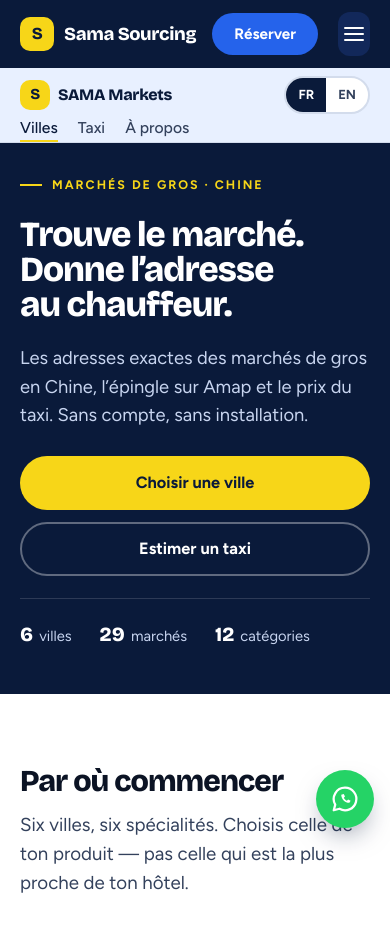
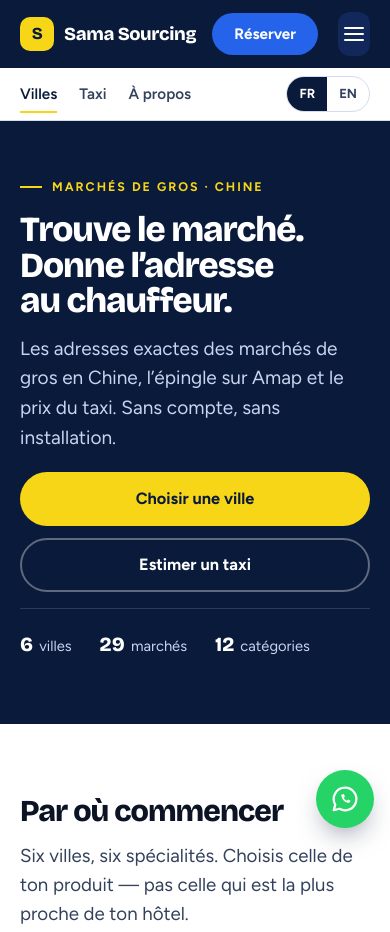
Before and after one commit to Banelsems/sama-site, a plain HTML site: page marches.html in a window 390 px wide. Shown: the top 932 px of the page. Drawn offline with Linux system fonts and the light colour scheme.

Commit message:
Marchés : une seule page, un seul site (sous-barre claire, hero au rythme du site)
- La barre de marque de l'app (logo, nom, Villes/Taxi/À propos, FR/EN) est
  remplacée par une sous-barre .mkt-bar aux couleurs du site, sans logo :
  la page n'affiche plus qu'une marque.
- Hero aligné sur les .page-hero du site (56/64, 88/96 dès 960 px).
- « Villes » reste allumé (aria-current) dans une ville, une catégorie, une
  fiche ou les favoris ; reliquat de règles mortes supprimé.
- Mobile : le bouton WhatsApp remonte de 96 px quand la fiche affiche sa
  barre d'action collée, pour ne plus masquer « Open in Amap ».
- marches.css v7, js/marches.js v3, sw.js sama-2026-11-21b ; CORRECTIONS §7.7.

```diff
--- a/assets/css/marches.css
+++ b/assets/css/marches.css
@@ -288,36 +288,16 @@
 .mkt-app .lang-switch button[aria-pressed="true"] { background: var(--paper); color: var(--night);}
 
 /* =====================================================================
-   Adaptation au site Sama Sourcing
-   La barre de l'app devient une sous-barre claire, sous la navigation du
-   site : elle sert à passer de « Villes » à « Taxi » et à changer de langue.
+   Intégration au site (21 novembre 2026)
+   L'app n'a plus de barre de marque : le site garde la sienne, et une
+   sous-barre claire porte ses trois liens et la langue. Le hero reprend
+   le rythme exact des .page-hero du site (56/64 px, 88/96 px au large).
    ===================================================================== */
-.mkt-app .site-header {
-  position: static; z-index: auto;
-  background: var(--sky); color: var(--ink);
-  border-bottom: 1px solid var(--line);
-}
-.mkt-app .header-inner { min-height: 56px; }
-.mkt-app .nav a { color: var(--ink-2); }
-.mkt-app .nav a:hover, .mkt-app .nav a[aria-current="page"] { color: var(--night); }
-.mkt-app .brand { color: var(--night); font-size: 1rem; }
-.mkt-app .brand-mark { width: 30px; height: 30px; font-size: .95rem; }
-.mkt-app .lang-switch { border-color: var(--line); background: var(--paper); }
-.mkt-app .lang-switch button { color: var(--ink-2); }
-.mkt-app .lang-switch button[aria-pressed="true"] { background: var(--night); color: var(--paper); }
-/* La page garde le hero de l'app : il est déjà écrit pour ce sujet. */
-.mkt-app .hero, .mkt-app .page-hero { padding-block: 32px 44px; }
-@media (min-width: 960px) { .mkt-app .hero, .mkt-app .page-hero { padding-block: 40px 56px; } }
-
-/* Sous 720 px, la barre de l'app garde ses trois liens : ils passent sous la
-   marque, sur une seule ligne. Sans eux, un client au téléphone ne pourrait
-   pas passer de « Villes » à « Taxi » depuis le haut de la page. */
-@media (max-width: 719px) {
-  .mkt-app .header-inner { flex-wrap: wrap; min-height: 0; padding-block: 8px 2px; row-gap: 2px; }
-  .mkt-app .nav { display: flex; order: 3; width: 100%; gap: 20px; font-size: .95rem; }
-  .mkt-app .nav a::after { bottom: -2px; }
-  .mkt-app .lang-switch { margin-left: auto; }
-}
+.mkt-app .hero { padding-block: 56px 64px; gap: 16px; }
+.mkt-app .hero .wrap { gap: 16px; }
+.mkt-app .hero h1 { max-width: 20ch; font-size: clamp(2.2rem, 6.4vw, 3.8rem); }
+.mkt-app .hero-sub { font-size: 1.12em; max-width: 52ch; }
+@media (min-width: 960px) { .mkt-app .hero { padding-block: 88px 96px; } }
 
 /* Les composants du site priment hors de l'app : rien à faire ici. */
 
@@ -332,6 +312,36 @@
   background: var(--sky); color: var(--ink-2); font-size: .95rem; line-height: 1.55;
 }
 .mkt-app .fallback-note a { color: var(--blue); font-weight: 700; }
+
+/* Sous-barre de la page : les trois vues de l'annuaire et la langue.
+   Elle emprunte le vocabulaire du site (papier, ligne, soulignement jaune),
+   sans marque ni logo : la page reste une page du site. */
+.mkt-bar { background: var(--paper); border-bottom: 1px solid var(--line); }
+.mkt-bar-inner { display: flex; align-items: center; gap: 18px; min-height: 52px; }
+.mkt-tabs { display: flex; flex-wrap: wrap; gap: 6px 22px; margin-right: auto; }
+.mkt-tabs a {
+  position: relative; padding: 15px 0 13px; color: var(--ink-2);
+  font-size: .95rem; font-weight: 600; text-decoration: none;
+}
+.mkt-tabs a::after {
+  content: ""; position: absolute; left: 0; right: 0; bottom: 7px; height: 2px;
+  background: var(--yellow); transform: scaleX(0); transform-origin: left;
+  transition: transform 220ms var(--ease-out);
+}
+.mkt-tabs a:hover, .mkt-tabs a[aria-current="page"] { color: var(--night); }
+.mkt-tabs a:hover::after, .mkt-tabs a[aria-current="page"]::after { transform: scaleX(1); }
+.mkt-lang { display: inline-flex; flex: none; border: 1px solid var(--line); border-radius: 999px; overflow: hidden; }
+.mkt-lang button {
+  min-height: 34px; padding: 2px 12px; border: 0; background: transparent;
+  color: var(--ink-2); font: inherit; font-size: .82rem; font-weight: 700; cursor: pointer;
+}
+.mkt-lang button[aria-pressed="true"] { background: var(--night); color: var(--paper); }
+
+/* Sur mobile, la fiche marché a sa propre barre d'actions collée en bas :
+   on remonte le bouton WhatsApp du site pour ne pas masquer « Open in Amap ». */
+@media (max-width: 719px) {
+  body:has(.mkt-app .sticky-bar) .wa-float { bottom: calc(env(safe-area-inset-bottom, 0px) + 96px); }
+}
 
 .dir-city {
   margin: 0 0 10px; border: 1px solid var(--line); border-radius: var(--r-md);
--- a/assets/js/marches.js
+++ b/assets/js/marches.js
@@ -344,7 +344,7 @@ function currentView(){
 function renderNav(){
   const r = routeInfo();
   document.querySelectorAll('[data-nav]').forEach(a => {
-    const on = (a.dataset.nav === 'home' && r.v === 'home') || (a.dataset.nav === 'taxi' && r.v === 'taxi') || (a.dataset.nav === 'about' && r.v === 'about');
+    const on = (a.dataset.nav === 'home' && ['home','city','cat','market','fav'].indexOf(r.v) > -1) || (a.dataset.nav === 'taxi' && r.v === 'taxi') || (a.dataset.nav === 'about' && r.v === 'about');
     if (on) a.setAttribute('aria-current','page'); else a.removeAttribute('aria-current');
   });
   document.documentElement.lang = state.lang;
--- a/marches.html
+++ b/marches.html
@@ -39,7 +39,7 @@
   <link rel="manifest" href="manifest.webmanifest">
   <link rel="stylesheet" href="assets/fonts/fonts.css">
   <link rel="stylesheet" href="assets/css/style.css?v=25">
-  <link rel="stylesheet" href="assets/css/marches.css?v=5">
+  <link rel="stylesheet" href="assets/css/marches.css?v=7">
 
   <script type="application/ld+json">
 {
@@ -279,25 +279,21 @@
   </header>
 
   <main id="contenu">
-  <div class="mkt-app">
-    <header class="site-header">
-      <div class="wrap header-inner">
-        <a class="brand" href="#/" aria-label="SAMA Markets, revenir à la liste des villes">
-          <span class="brand-mark" aria-hidden="true">S</span>
-          <span class="brand-text">SAMA Markets</span>
-        </a>
-        <nav class="nav" aria-label="Villes et outils des marchés">
+  <div class="mkt-bar">
+    <div class="wrap mkt-bar-inner">
+      <nav class="mkt-tabs" aria-label="Les marchés, le taxi, à propos">
         <a href="#/" data-nav="home">Villes</a>
         <a href="#/taxi" data-nav="taxi">Taxi</a>
         <a href="#/about" data-nav="about">À propos</a>
       </nav>
-        <div class="lang-switch" role="group" aria-label="Langue de cette page">
+      <div class="mkt-lang" role="group" aria-label="Langue de cette page">
         <button type="button" data-lang="fr" aria-pressed="true">FR</button>
         <button type="button" data-lang="en" aria-pressed="false">EN</button>
       </div>
     </div>
-    </header>
+  </div>
 
+  <div class="mkt-app">
     <div id="app">
       <section class="hero">
         <div class="wrap">
@@ -401,6 +397,6 @@
   <script src="assets/js/config.js?v=1" defer></script>
   <script src="assets/js/main.js?v=11" defer></script>
   <script src="assets/data/marches.js?v=2" defer></script>
-  <script src="assets/js/marches.js?v=2" defer></script>
+  <script src="assets/js/marches.js?v=3" defer></script>
 </body>
 </html>
--- a/sw.js
+++ b/sw.js
@@ -5,7 +5,7 @@
 
    Après une modification de fichier, incrémente VERSION pour forcer la mise à jour.
 */
-var VERSION = 'sama-2026-11-21a';
+var VERSION = 'sama-2026-11-21b';
 var CORE = [
   './',
   'index.html',
```
Also changed, not shown: 2 other files. Lines whose indentation alone changed are shown as unchanged.
